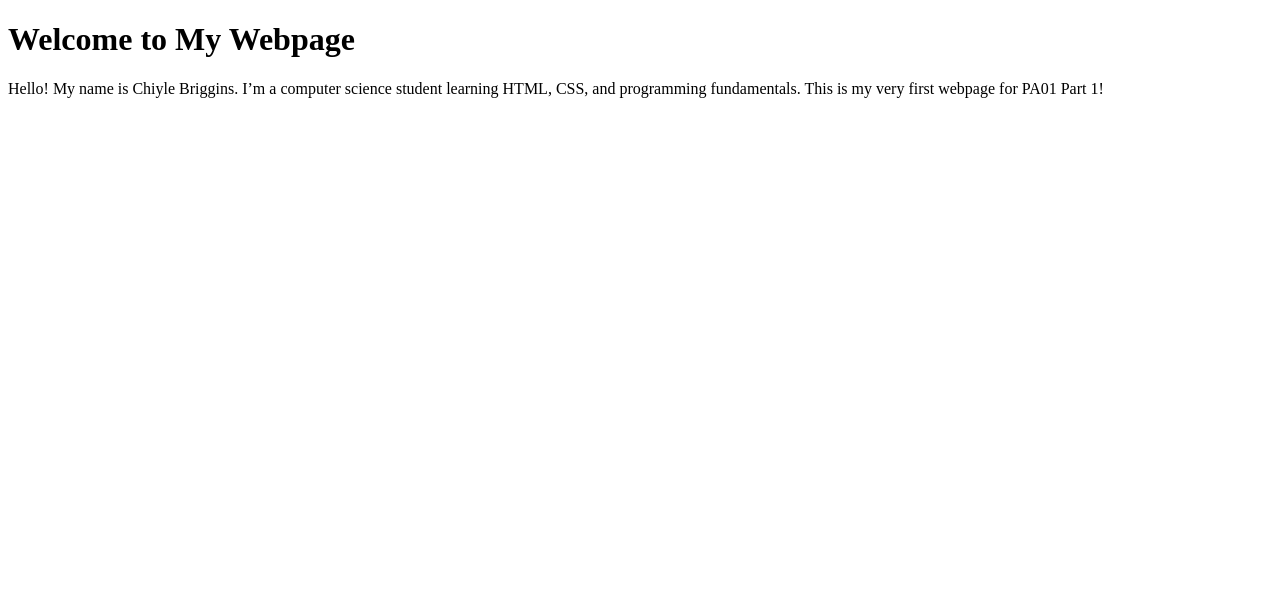
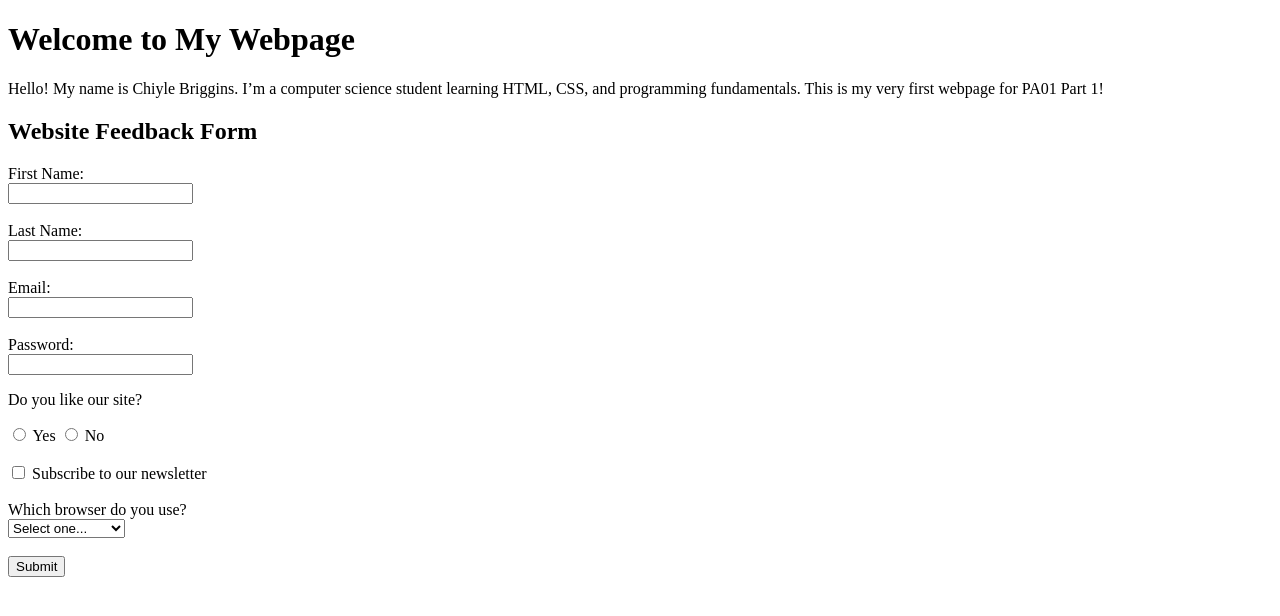
Before and after one commit to Chiyle88/PA01-HTML-Skeleton, a plain HTML site: page index.html in a window 1280 px wide. Drawn offline with Linux system fonts and the light colour scheme.

Commit message:
Add feedback form with text fields, radio, checkbox, dropdown, and submit

```diff
--- a/index.html
+++ b/index.html
@@ -9,5 +9,46 @@
   <h1>Welcome to My Webpage</h1>
   <p>Hello! My name is Chiyle Briggins. I’m a computer science student learning HTML, CSS, and programming fundamentals.
   This is my very first webpage for PA01 Part 1!</p>
+  <!-- === Feedback Form Section === -->
+<h2>Website Feedback Form</h2>
+
+<form action="#" method="post">
+  <!-- Text fields -->
+  <label for="firstName">First Name:</label><br>
+  <input type="text" id="firstName" name="firstName" required><br><br>
+
+  <label for="lastName">Last Name:</label><br>
+  <input type="text" id="lastName" name="lastName" required><br><br>
+
+  <label for="email">Email:</label><br>
+  <input type="email" id="email" name="email" required><br><br>
+
+  <!-- Password field -->
+  <label for="password">Password:</label><br>
+  <input type="password" id="password" name="password"
+  <!-- Radio buttons -->
+  <p>Do you like our site?</p>
+  <input type="radio" id="yes" name="likeSite" value="yes">
+  <label for="yes">Yes</label>
+  <input type="radio" id="no" name="likeSite" value="no">
+  <label for="no">No</label><br><br>
+
+  <!-- Checkbox -->
+  <input type="checkbox" id="subscribe" name="subscribe">
+  <label for="subscribe">Subscribe to our newsletter</label><br><br>
+
+  <!-- Dropdown list -->
+  <label for="browser">Which browser do you use?</label><br>
+  <select id="browser" name="browser" required>
+    <option value="">Select one...</option>
+    <option value="chrome">Google Chrome</option>
+    <option value="firefox">Mozilla Firefox</option>
+    <option value="safari">Apple Safari</option>
+    <option value="edge">Microsoft Edge</option>
+  </select><br><br>
+
+  <!-- Submit button -->
+  <input type="submit" value="Submit">
+</form>
 </body>
 </html>
```
